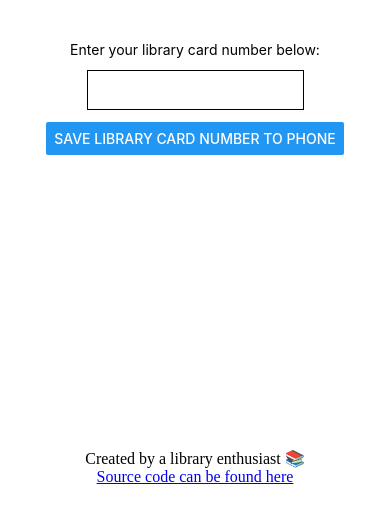
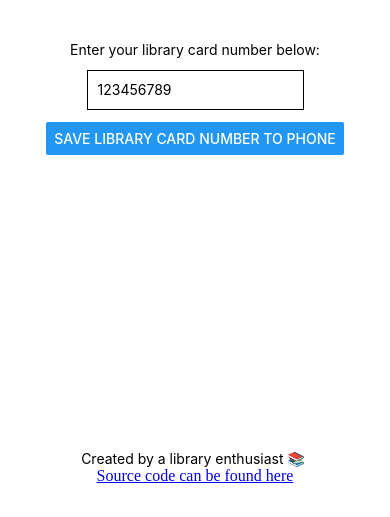
Before and after one commit to ericapisani/tpl-ecard, a React Native app: screen / in a window 390 px wide. Shown: the part 324-841 px from the top of the page. Built offline with nearby package versions, Linux system fonts and the light colour scheme.

Commit message:
Add service worker script

```diff
--- a/App.js
+++ b/App.js
@@ -31,14 +31,16 @@ function createHeader() {
 function createFooter() {
   return (
     <View style={styles.footer}>
-      Created by a library enthusiast 📚 <br />
+      <Text>
+        Created by a library enthusiast 📚 <br />
+      </Text>
       <a href="https://github.com/ericapisani/tpl-ecard/">Source code can be found here</a>
     </View>
   );
 }
 
 export default function App() {
-  const [changedNumber, onChangeNumber] = useState(null);
+  const [changedNumber, onChangeNumber] = useState(123456789);
   const [state, dispatch] = useReducer(dataReducer, { libraryCardNumber: null });
 
   const { libraryCardNumber } = state;
```
Also changed, not shown: web/index.html (+15 -0 lines).
